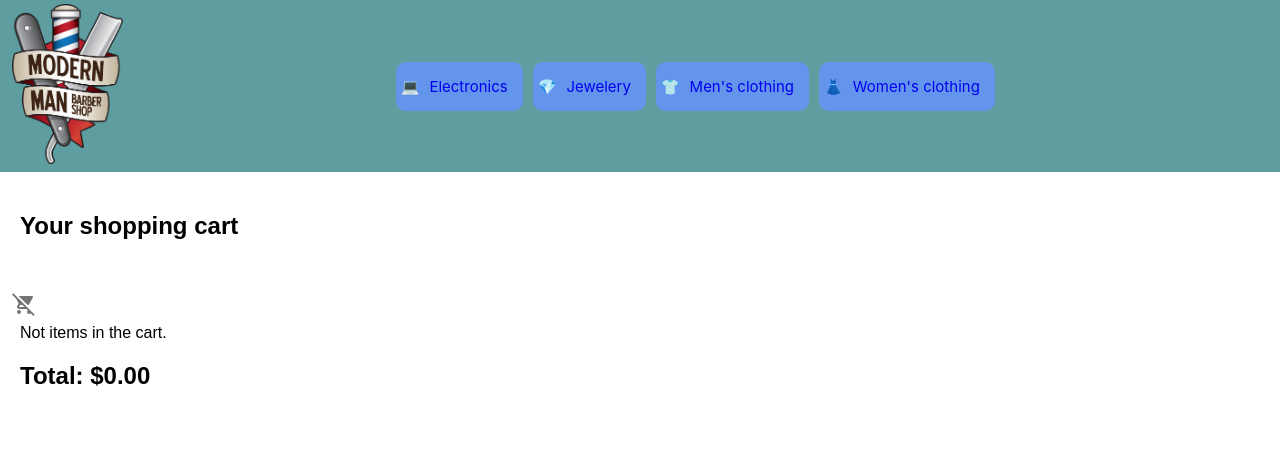
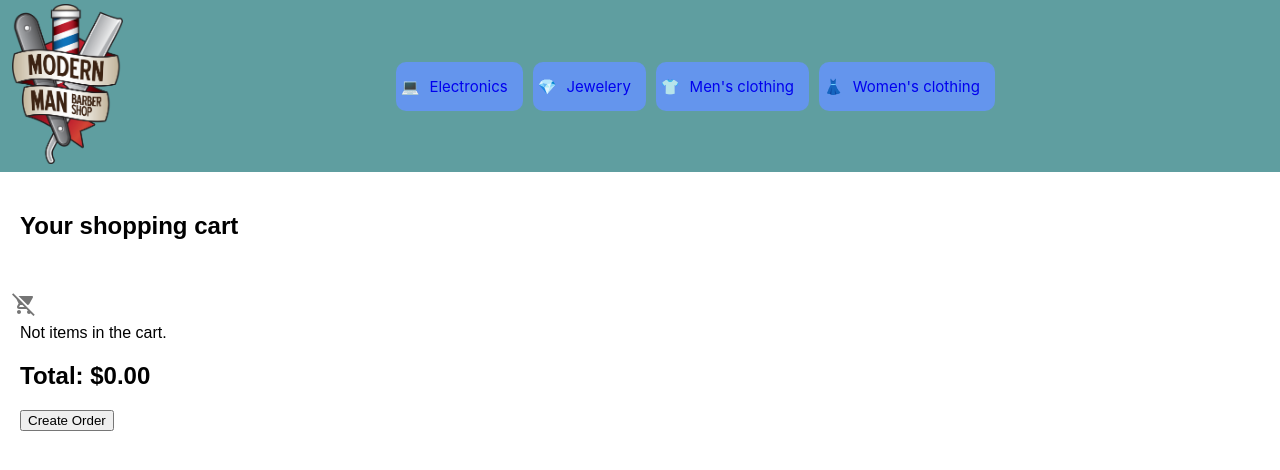
Before and after one commit to Gabriel06241/perez-barber-shop, a React (Create React App) app: page /cart in a window 1280 px wide. Shown: the top 470 px of the page. Built offline with nearby package versions, Linux system fonts and the light colour scheme.

Commit message:
feat: creating order in firestore!

```diff
--- a/src/components/cartItem/cartItem.jsx
+++ b/src/components/cartItem/cartItem.jsx
@@ -3,12 +3,33 @@ import styled from 'styled-components'
 import Button from '@material-ui/core/Button'
 import { CartContext } from '../../context/cartContext'
 
-const Wrapper = styled.div``
+const Wrapper = styled.div`
+  display: flex;
+  justify-content: space-between;
+  font-family: Arial, Helvetica, sans-serif;
+  border-bottom: 1px solid lightblue;
+  padding-bottom: 20px;
+
+  div {
+    flex: 1;
+  }
+
+  .information, .buttons {
+    display: flex;
+    justify-content: space-between;
+  }
+
+  img  {
+    max-width: 80px;
+    object-fit: cover;
+    margin-left: 40px;
+  }
+`
 
 export const CartItem = ({ cartItem }) => {
   const { quantity, setQuantity, addItem, removeItem } = useContext(CartContext)
   const {
-    item: { id, title, price },
+    item: { id, title, price, image },
     item
   } = cartItem
 
@@ -50,6 +71,7 @@ export const CartItem = ({ cartItem }) => {
           </Button>
         </div>
       </div>
+      <img src={image} alt={title} />
     </Wrapper>
   )
 }
--- a/src/components/item/item.jsx
+++ b/src/components/item/item.jsx
@@ -63,7 +63,6 @@ export const Item = ({ item }) => {
         </h3>
       </div>
       <Button onClick={() => history.push(`/item/${docId}`) }>Ver detalle</Button>
-      {/* <Button onClick={() => handleAddToCart(item)}>Ver detalle</Button> */}
     </Wrapper>
   )
 }
--- a/src/components/itemDetail/itemDetail.jsx
+++ b/src/components/itemDetail/itemDetail.jsx
@@ -23,10 +23,6 @@ const Wrapper = styled.div`
   padding: 10px;
   margin: 10px;
 
-  /* button {
-    border-radius: 0 0 20px 20px;
-  } */
-
   img {
     max-height: 350px;
     object-fit: cover;
@@ -36,7 +32,6 @@ const Wrapper = styled.div`
   div {
     font-family: Arial, Helvetica, sans-serif;
     font-size: 15px;
-    /* padding: 1rem; */
     height: 100%;
   }
 
--- /dev/null
+++ b/src/data/order.js
@@ -0,0 +1,11 @@
+import { firebase } from '../firebase'
+
+export const createOrder = async (order) => {
+  const db = firebase.firestore()
+  try {
+    const response = await db.collection("checkout").add(order);
+    return response.id
+  } catch (error) {
+    throw new Error(error);
+  }
+}
--- a/src/pages/cart/cart.jsx
+++ b/src/pages/cart/cart.jsx
@@ -4,6 +4,7 @@ import { CartContext } from '../../context/cartContext'
 import styled from 'styled-components'
 import IconButton from '@material-ui/core/IconButton'
 import RemoveShoppingCart from '@material-ui/icons/RemoveShoppingCart'
+import { createOrder } from '../../data/order'
 
 const Wrapper = styled.aside`
   font-family: Arial, Helvetica, sans-serif;
@@ -19,25 +20,57 @@ const StyledButton = styled(IconButton)`
 `
 
 export const Cart = () => {
-  const { cartItems, calculateTotal, clear } = useContext(CartContext)
+  const { cartItems, calculateTotal, clear, setCartOpen } =
+    useContext(CartContext)
+
+  const confirmClearCart = () => {
+    const confirmed = window.confirm(
+      '¿Estas seguro que deseas vaciar tu carrito?'
+    )
+    if (confirmed) {
+      clear()
+    }
+  }
+
+  const handleCreateOrder = async (cartItems) => {
+    const items = await cartItems.map(({ item, quantity }) => {
+      const { id, title, price } = item
+      return { id, title, price, quantity }
+    })
+
+    const orderId = await createOrder({
+      buyer: {
+        name: 'Gabriel',
+        phone: '+57-(314)-567-1234',
+        email: 'gabriel@gmail.com'
+      },
+      items,
+      date: new Date(),
+      total: calculateTotal(cartItems).toFixed(2)
+    })
+    alert(`Oder ${orderId} creada existosamente!`)
+    clear()
+    setCartOpen(false)
+  }
 
   return (
     <Wrapper>
       <div>
-      <h2>Your shopping cart</h2>
-      {/* <h2>🗑</h2> */}
-      <StyledButton onClick={clear}>
-        <RemoveShoppingCart />
-      </StyledButton>
+        <h2>Your shopping cart</h2>
+        <StyledButton onClick={confirmClearCart}>
+          <RemoveShoppingCart />
+        </StyledButton>
       </div>
       {cartItems.length === 0 ? <p>Not items in the cart.</p> : null}
       {cartItems.map((cartItem) => (
-        <CartItem
-          key={cartItem.item.id}
-          cartItem={cartItem}
-        />
+        <CartItem key={cartItem.item.id} cartItem={cartItem} />
       ))}
       <h2>Total: ${calculateTotal(cartItems).toFixed(2)}</h2>
+      <div>
+        <button onClick={() => handleCreateOrder(cartItems)}>
+          Create Order
+        </button>
+      </div>
     </Wrapper>
   )
 }
--- a/src/pages/itemListContainer/itemListContainer.jsx
+++ b/src/pages/itemListContainer/itemListContainer.jsx
@@ -3,7 +3,6 @@ import logo from '../../images/coderhouse.png'
 import { ItemList } from '../../components/itemList/itemList'
 import { useState, useEffect, Fragment } from 'react'
 import { useParams } from 'react-router-dom'
-import LinearProgress from '@material-ui/core/LinearProgress'
 import { getItemsFromFirebase, getItemsByCategory } from '../../data/items'
 
 export const ItemListContainer = ({ greeting }) => {
@@ -11,13 +10,14 @@ export const ItemListContainer = ({ greeting }) => {
   const [items, setItems] = useState([])
 
   const getItems = async (id) =>
-    await new Promise(async(resolve, reject) => {
-      const items = id ? await getItemsByCategory(id) : await getItemsFromFirebase()
+    await new Promise(async (resolve, reject) => {
+      const items = id
+        ? await getItemsByCategory(id)
+        : await getItemsFromFirebase()
       setTimeout(() => {
         resolve(items)
       }, 1000)
     })
-
 
   useEffect(() => {
     getItems(id)
@@ -32,7 +32,6 @@ export const ItemListContainer = ({ greeting }) => {
       <p>{greeting}</p>
       {!items.length ? (
         <Fragment>
-          <LinearProgress />
           <img src={logo} className='logo-loader' alt='logo' />
         </Fragment>
       ) : (
```
Also changed, not shown: src/App.js (+0 -7 lines).
